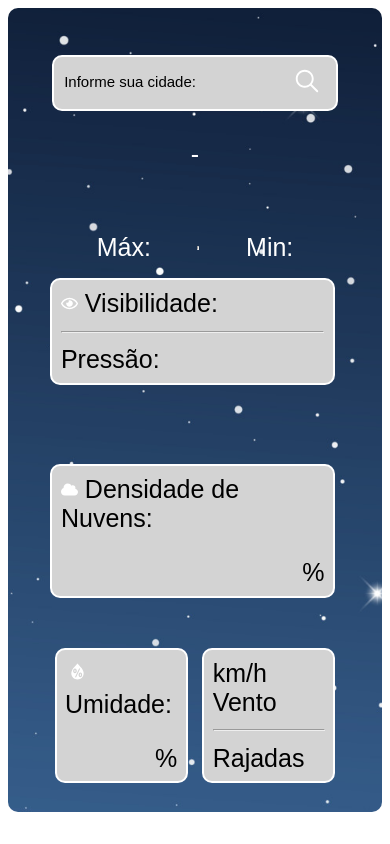
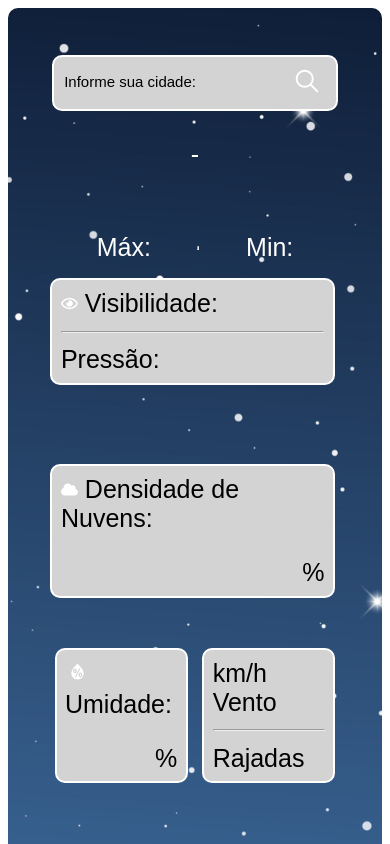
Before and after one commit to Lmelo0511/Clima-Tempo, a React (Create React App) app: page / in a window 390 px wide. Shown: the top 844 px of the page. Built offline with nearby package versions, Linux system fonts and the light colour scheme.

Commit message:
Atualizado ContextoTema.js

```diff
--- a/src/estilosTelas/index.css
+++ b/src/estilosTelas/index.css
@@ -125,7 +125,7 @@
 @media screen and (max-width: 430px) {
 
     .corpo{
-        height: auto;
+        padding: 0% 0% 15em;
     }
 
     .inputeEPesquisa{
--- a/src/horario/ContextoTema.js
+++ b/src/horario/ContextoTema.js
@@ -23,7 +23,7 @@ export const ProvedorTema = ({children}) => {
         backgroundAttachment: "fixed",
         backgroundRepeat: "no-repeat",
         borderRadius: "10px",
-        height: "auto",
+        height: "100vh",
     };
 
     return (
```
